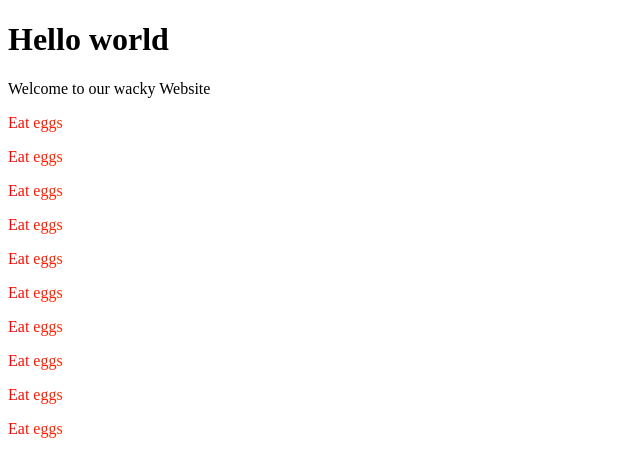
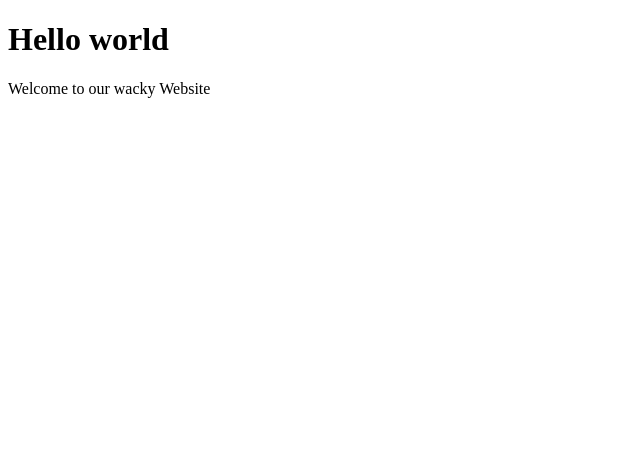
Before and after one commit to actes2/actes2.github.io, a plain HTML site: page index.html in a window 1280 px wide. Shown: the whole page, without its empty margins (0-640 px from the left). Drawn offline with Linux system fonts and the light colour scheme.

Commit message:
Update index.html

```diff
--- a/index.html
+++ b/index.html
@@ -26,7 +26,7 @@
     for (let i = 0; i < 10; i++) {
       let p = document.createElement("p");
       let text = document.createTextNode("Eat eggs ");
-      for (let j = 0; j < 10; j++)
+      for (let j = 0; j < p; j++)
         p.appendChild(text);
       egg.appendChild(p);
     }
```
